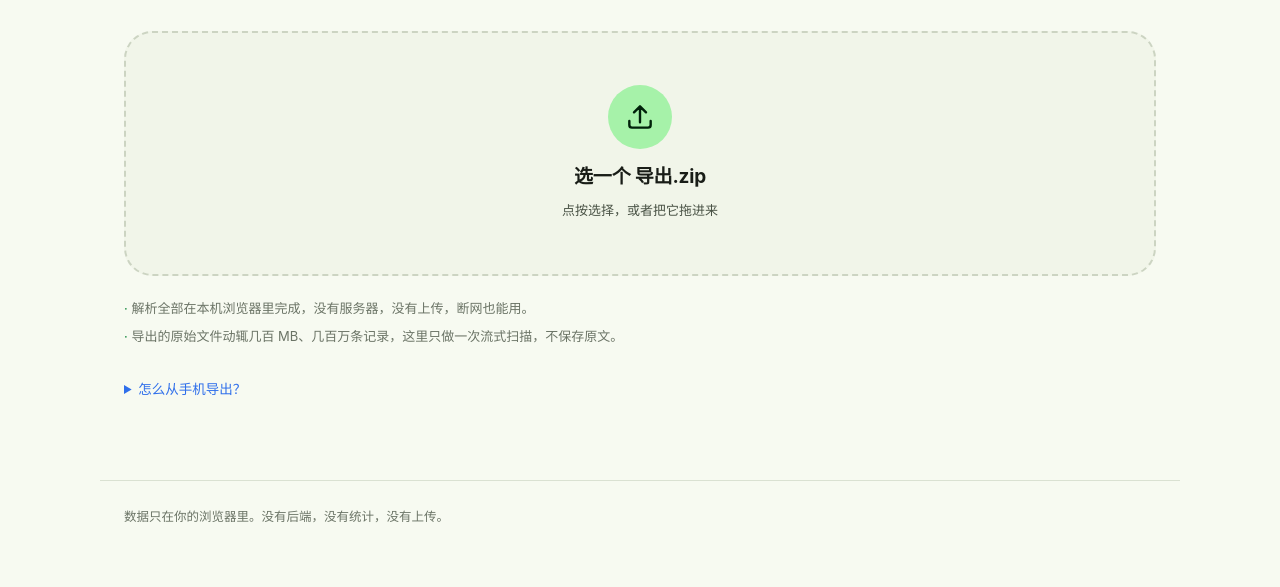
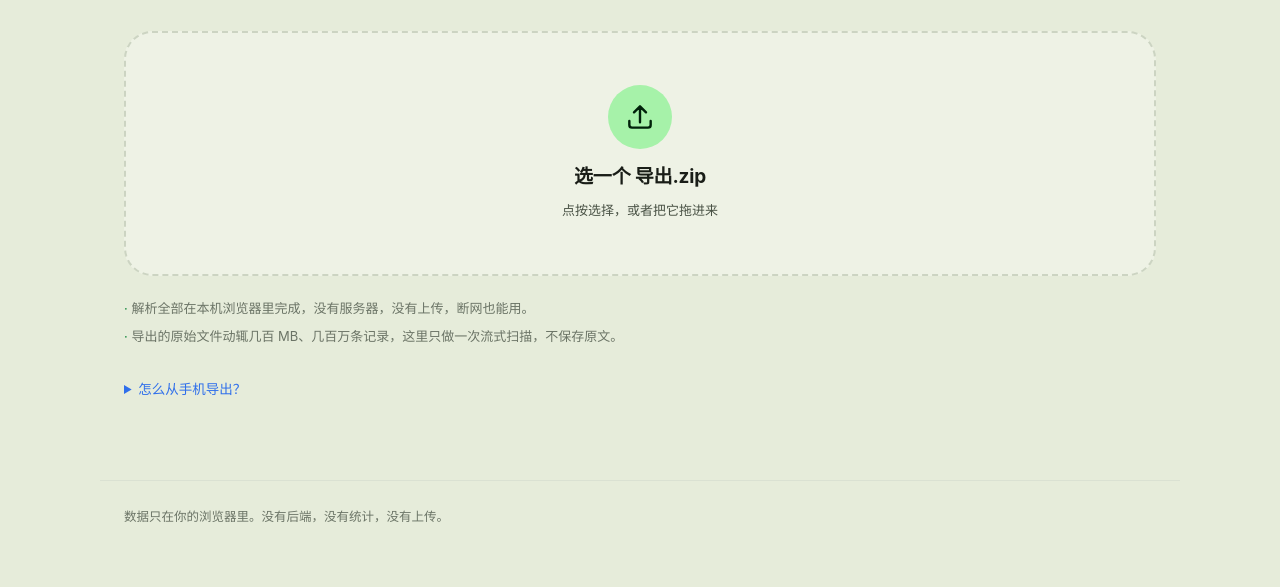
Before and after one commit to tf-pogo/apple-health-web, a plain HTML site: page index.html in a window 1280 px wide. Shown: the part 260-847 px from the top of the page. Drawn offline with Linux system fonts and the light colour scheme.

Commit message:
style: 页面底色压深一级，白卡才浮得起来
- 模块外 #f7faf1 与模块内纯白只差 3% 亮度，边界几乎看不出来
- 页面底改 #e6ecda、卡内小块 #eef2e5，与纯白卡片形成三层，从深到浅
- 深色主题不受影响

```diff
--- a/css/style.css
+++ b/css/style.css
@@ -15,13 +15,14 @@
   --on-tertiary-container: #001f26;
   --error: #ba1a1a;
 
-  /* ---- 表面五级（M3 用色调表达层级，不用阴影） ---- */
-  --surface: #f7faf1;
+  /* ---- 表面五级（M3 用色调表达层级，不用阴影） ----
+     页面底刻意压深一级：纯白卡片要能「浮」在绿底上，白对 #f7faf1 几乎看不出边界 */
+  --surface: #e6ecda;
   --surface-lowest: #ffffff;
-  --surface-low: #f1f5e9;
-  --surface-mid: #ebefe2;
-  --surface-high: #e5e9db;
-  --surface-highest: #dfe4d5;
+  --surface-low: #eef2e5;
+  --surface-mid: #dde4cf;
+  --surface-high: #d6ddc7;
+  --surface-highest: #cfd7c0;
 
   --bg: var(--surface);
   --card: var(--surface-lowest);
```
Also changed, not shown: 1 other file.
